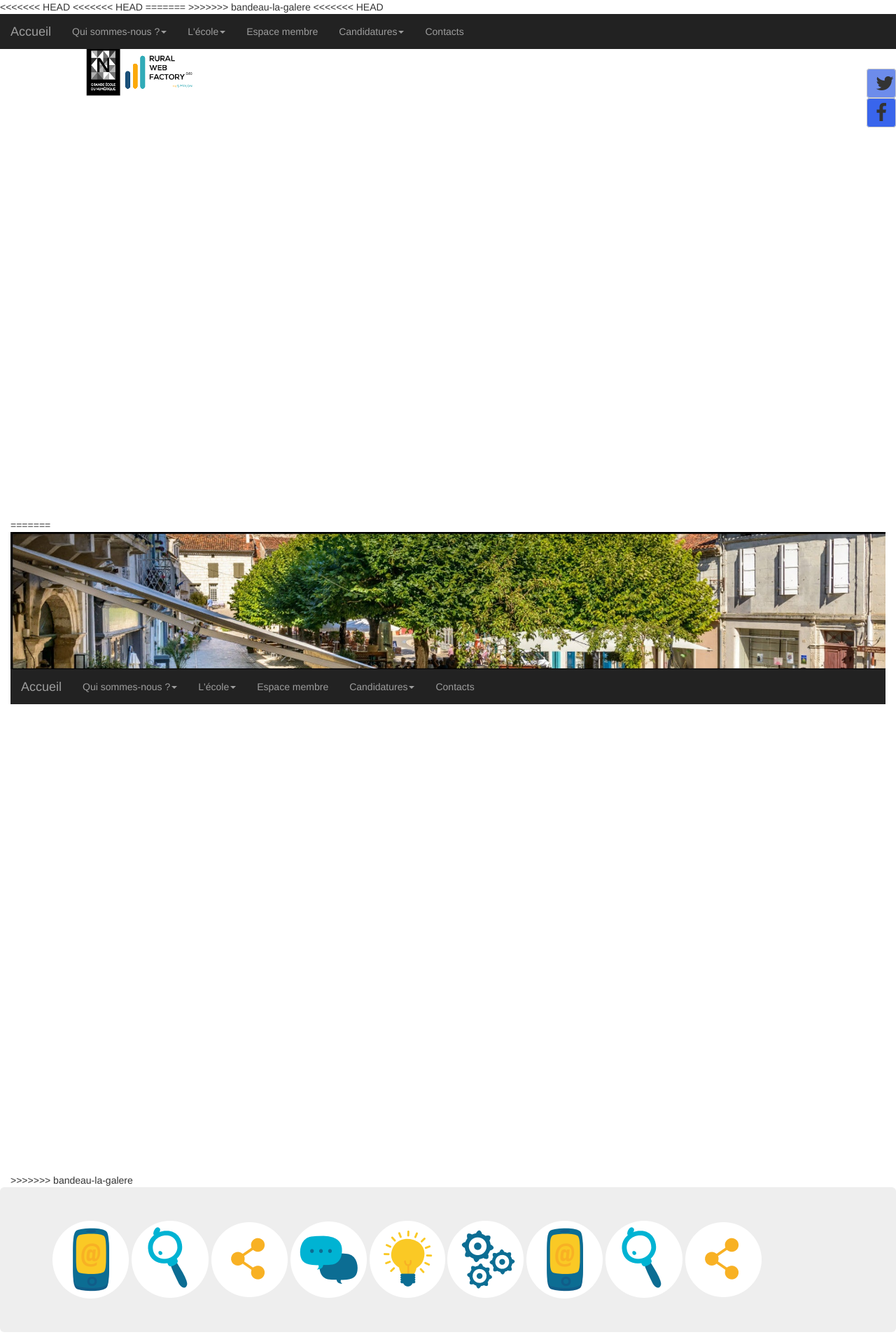
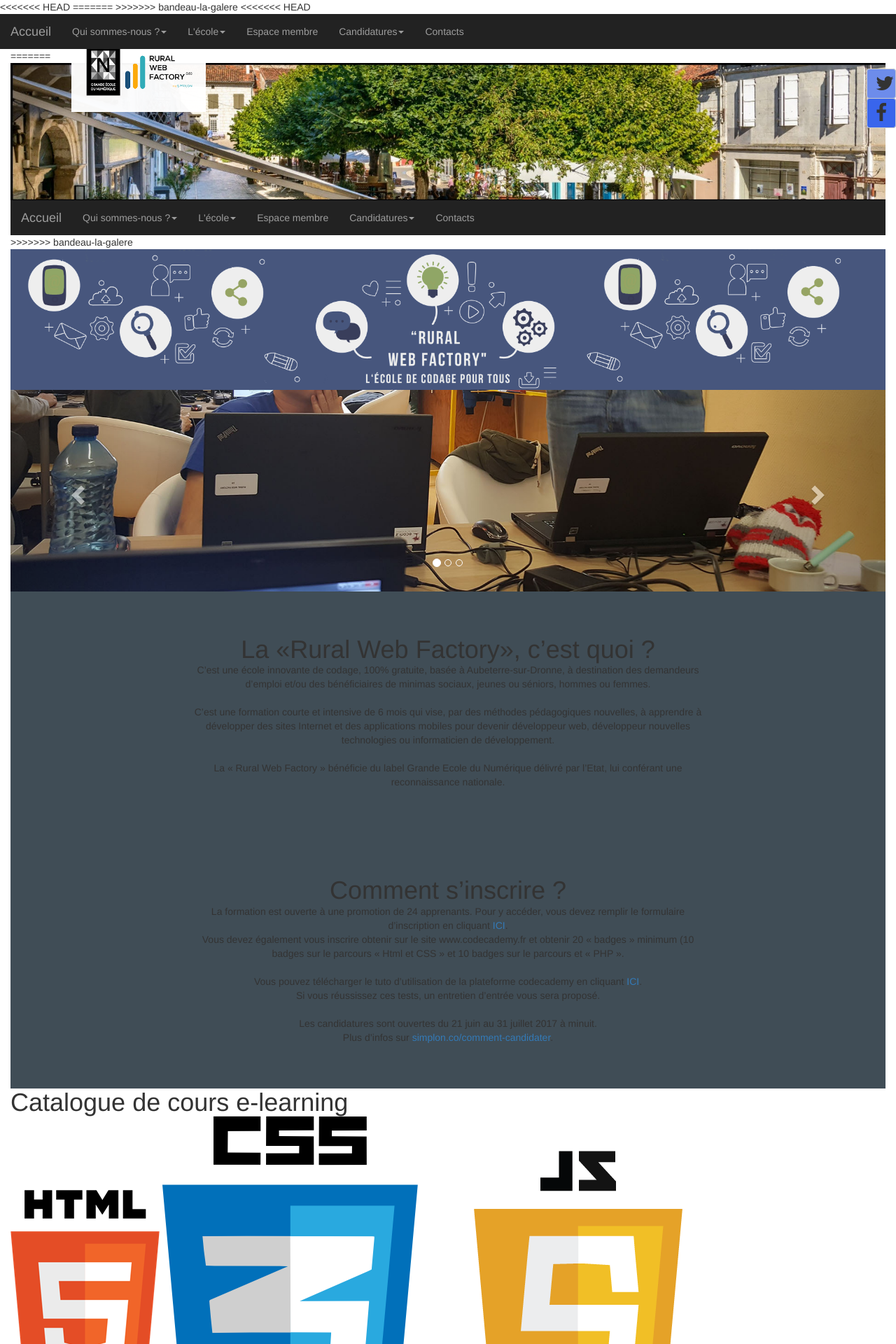
Before and after one commit to Fhire77/RWF, a PHP site: page / in a window 1280 px wide. Shown: the top 1920 px of the page at 70% size. Run offline with PHP 8.4, Linux system fonts and the light colour scheme; some libraries are stand-ins or nearby versions.

Commit message:
rec index

```diff
--- a/index.php
+++ b/index.php
@@ -1,24 +1,3 @@
-<<<<<<< HEAD
-<?php include('assets/inc/header.php'); ?>
-
-   <!-- Section bandeau
- ================================================== -->
- <section class="row jumbotron" id="bandeau">
-     <div class="col-lg-12 hidden-md hidden-sm hidden-xs">
-     <img id="icone1" src="assets/img/iconebandeau1.PNG" />
-     <img id="icone2" src="assets/img/iconebandeau2.PNG" />
-     <img id="icone3" src="assets/img/iconebandeau3.PNG" />
-     <img id="icone4" src="assets/img/iconebandeau4.PNG" />
-     <img id="icone5" src="assets/img/iconebandeau5.PNG" />
-     <img id="icone6" src="assets/img/iconebandeau6.PNG" />
-     <img id="icone7" src="assets/img/iconebandeau7.PNG" />
-     <img id="icone8" src="assets/img/iconebandeau8.PNG" />
-     <img id="icone9" src="assets/img/iconebandeau9.PNG" />
-     </div>
- </section>
-
-   <!-- Caroussel
-=======
 <?php require 'assets/inc/header.php' ?>
 
    <!-- Section bandeau================================================== -->
@@ -65,7 +44,6 @@
 
 
 <!-- Section Présentation
->>>>>>> bandeau-la-galere
    ================================================== -->
 
    <div class="article">
@@ -145,9 +123,6 @@
        <a href="#"><img src="assets/img/Logo_TD_fd_transparent2.png"/></a>
        </div>
     </section>
-<<<<<<< HEAD
-<?php include('assets/inc/footer.php'); ?>
-=======
 
      <!-- Footer
    ================================================== -->
@@ -178,4 +153,3 @@
  </body>
 
 </html>
->>>>>>> bandeau-la-galere
```
